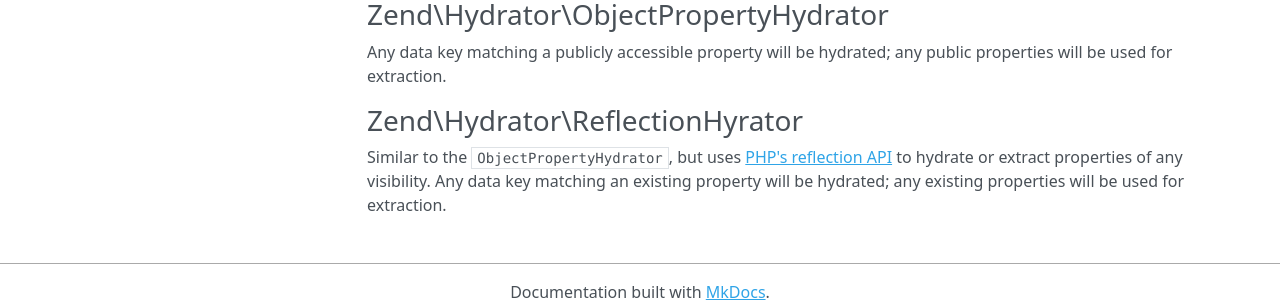
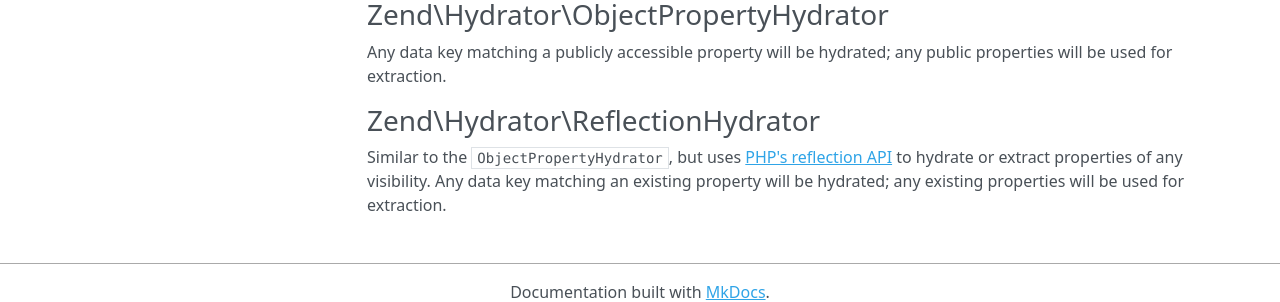
Before and after one commit to zendframework/zend-hydrator, an MkDocs documentation site: the page built from docs/book/v3/quick-start.md, in a window 1280 px wide and 900 px high, scrolled down 1627 px. Shown: the part 580-882 px from the top of the window. Built offline with MkDocs 1.6.1, drawn with Linux system fonts in a browser that asks for light colours; nearby versions of some CDN libraries; old or Windows-style settings are respelled for this version of MkDocs.

Commit message:
Fixed typo in ReflectionHydrator

```diff
--- a/docs/book/v3/quick-start.md
+++ b/docs/book/v3/quick-start.md
@@ -117,7 +117,7 @@ $artist = $delegating->hydrate($data, new Artist());
 Any data key matching a publicly accessible property will be hydrated; any public properties
 will be used for extraction.
 
-### Zend\\Hydrator\\ReflectionHyrator
+### Zend\\Hydrator\\ReflectionHydrator
 
 Similar to the `ObjectPropertyHydrator`, but uses [PHP's reflection API](http://php.net/manual/en/intro.reflection.php)
 to hydrate or extract properties of any visibility. Any data key matching an
```
